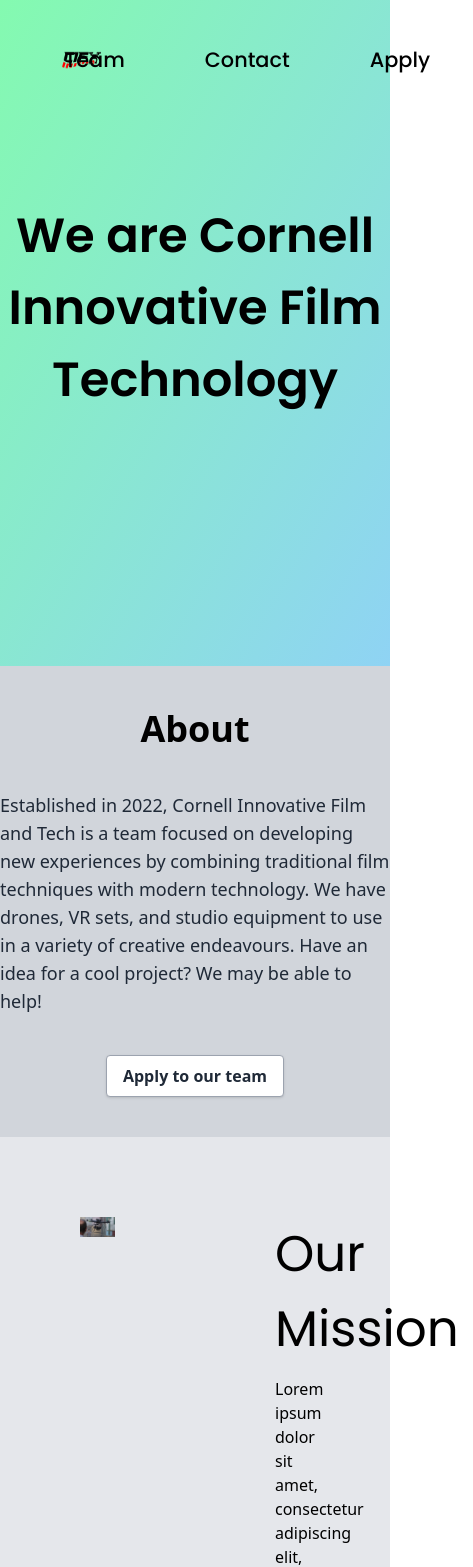
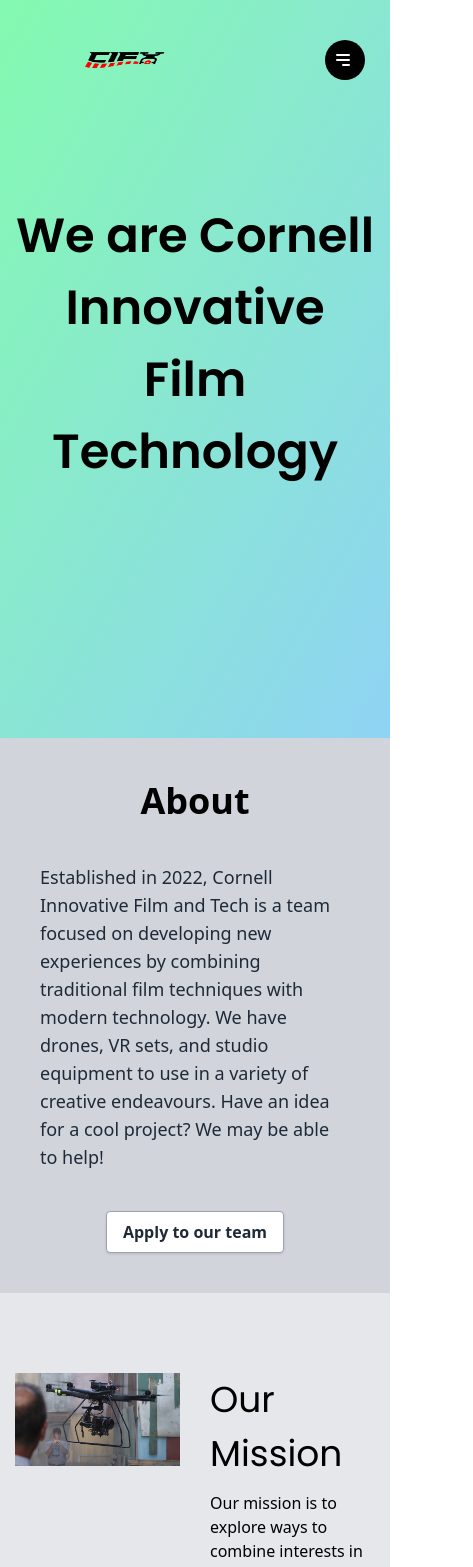
Before and after one commit to Cornell-IFT/ClubWebsite, a React (Create React App) app: page / in a window 390 px wide. Shown: the top 1567 px of the page, 473 px wide, since content can reach past the window. Built offline with nearby package versions, Linux system fonts and the light colour scheme.

Commit message:
added basic responsive navbar

```diff
--- a/public/index.html
+++ b/public/index.html
@@ -1,14 +1,12 @@
 <!DOCTYPE html>
 <html lang="en">
+
 <head>
   <meta charset="utf-8" />
   <link rel="icon" href="%PUBLIC_URL%/favicon.ico" />
   <meta name="viewport" content="width=device-width, initial-scale=1" />
   <meta name="theme-color" content="#000000" />
-    <meta
-      name="description"
-      content="Web site created using create-react-app"
-    />
+  <meta name="description" content="Web site created using create-react-app" />
   <link rel="apple-touch-icon" href="%PUBLIC_URL%/logo192.png" />
   <!--
       manifest.json provides metadata used when your web app is installed on a
@@ -24,8 +22,9 @@
       work correctly both with client-side routing and a non-root public URL.
       Learn how to configure a non-root public URL by running `npm run build`.
     -->
-    <title>React App</title>
+  <title>Cornell Innovative Film and Tech</title>
 </head>
+
 <body>
   <noscript>You need to enable JavaScript to run this app.</noscript>
   <div id="root"></div>
@@ -40,4 +39,5 @@
       To create a production bundle, use `npm run build` or `yarn build`.
     -->
 </body>
+
 </html>
--- a/src/components/Header.css
+++ b/src/components/Header.css
@@ -10,6 +10,8 @@
   text-align: center;
   font-weight: 550;
   font-size: 48px;
+  padding-left: 10px;
+  padding-right: 10px
 }
 
 .header {
--- a/src/components/Navbar.css
+++ b/src/components/Navbar.css
@@ -54,3 +54,64 @@
 .apply:hover {
   color: gray;
 }
+
+.hamburger {
+  border: 0;
+  height: 40px;
+  width: 40px;
+  padding: 0.5rem;
+  border-radius: 50%;
+  background-color: black;
+  cursor: pointer;
+  transition: rgb(28, 28, 28) 0.2s ease-in-out;
+  position: absolute;
+  top: 50%;
+  right: 25px;
+  transform: translateY(-50%);
+  display: none;
+}
+
+.hamburger:hover {
+  background-color: #2642af;
+}
+
+@media screen and (max-width: 768px) {
+  .hamburger {
+    display: block
+  }
+
+  .nav-elements.expanded ul {
+    position: absolute;
+    top: 60px;
+    left: 0;
+    flex-direction: column;
+    width: 100%;
+    background-color: rgb(228, 220, 228);
+    border-top: 1px solid black;
+    padding-bottom: 350px;
+    margin-top: -60px
+  }
+
+  .nav-elements.expanded li {
+    text-align: center;
+    margin: 1.5rem;
+  }
+
+  .nav-elements.expanded li a {
+    color: black;
+    width: 100%;
+    padding: 1.5rem 0;
+  }
+
+  .nav-elements.expanded li a:hover {
+    color: gray;
+  }
+
+  .nav-elements ul {
+    display: none
+  }
+
+  .nav-elements.expanded ul {
+    display: flex;
+  }
+}
--- a/src/components/Navbar.js
+++ b/src/components/Navbar.js
@@ -15,6 +15,8 @@
 
 
 function Navbar() {
+  const [isExpanded, setIsExpanded] = useState(false)
+
   return (
     <>
       <nav className="navbar">
@@ -24,22 +26,47 @@
               <img className="cift-logo" src="/logo_black.png" alt="CIFT" />
             </Link>
           </div>
-          <div className="nav-elements">
+          <div className={isExpanded ? "nav-elements expanded" :
+            "nav-elements"
+          }>
             <ul>
               <li>
-                <StyledLink to="/projects">Projects</StyledLink>
+                <StyledLink to="/projects" onClick={() => {
+                  setIsExpanded(false);
+                }}>Projects</StyledLink>
               </li>
               <li>
-                <StyledLink to="/team">Team</StyledLink>
+                <StyledLink to="/team" onClick={() => {
+                  setIsExpanded(false);
+                }}>Team</StyledLink>
               </li>
               <li>
-                <StyledLink to="/contact">Contact</StyledLink>
+                <StyledLink to="/contact" onClick={() => {
+                  setIsExpanded(false);
+                }}>Contact</StyledLink>
               </li>
               <li>
                 <a className="apply" href="https://www.google.com/">Apply</a>
               </li>
             </ul>
           </div>
+          <button className="hamburger" onClick={() => {
+            setIsExpanded(!isExpanded);
+          }}>
+            {/* icon from heroicons.com */}
+            <svg
+              xmlns="http://www.w3.org/2000/svg"
+              className="h-5 w-5"
+              viewBox="0 0 20 20"
+              fill="white"
+            >
+              <path
+                fillRule="evenodd"
+                d="M3 5a1 1 0 011-1h12a1 1 0 110 2H4a1 1 0 01-1-1zM3 10a1 1 0 011-1h12a1 1 0 110 2H4a1 1 0 01-1-1zM9 15a1 1 0 011-1h6a1 1 0 110 2h-6a1 1 0 01-1-1z"
+                clipRule="evenodd"
+              />
+            </svg>
+          </button>
         </div>
       </nav>
     </>
--- a/src/components/TwoColumn.css
+++ b/src/components/TwoColumn.css
@@ -1,7 +1,7 @@
 .heading {
   margin-top: 0px;
   font-family: 'Poppins', sans-serif;
-  font-size: 50px;
+  font-size: 36px;
   font-weight: 400
 }
 
@@ -19,11 +19,11 @@
 }
 
 .imgbox {
-  margin: 0px 80px 0px 80px;
+  margin: 0px 15px 0px 15px;
 }
 
 .textbox {
-  margin: 0px 80px 0px 80px;
+  margin: 0px 15px 0px 15px;
 }
 
 .drone-home {
--- a/src/pages/Contact.js
+++ b/src/pages/Contact.js
@@ -4,7 +4,7 @@
 const Contact = () => {
   return (
     <div>
-      <div class="pt-20 pb-64 flex flex-row justify-center
+      <div class="pt-20 pb-64 flex flex-col justify-center
                 items-center ">
         <h1 class="w-full mb-10 mt-0 text-3xl font-bold leading-tight text-primary text-center">
           Email
--- a/src/pages/Home.js
+++ b/src/pages/Home.js
@@ -11,7 +11,7 @@
           <h1 class="w-full mb-10 mt-0 text-4xl font-bold leading-tight text-primary text-center">
             About
           </h1>
-          <p class="w-full mb-10 text-lg font-normal text-gray-800 lg:text-xl sm:px-16 xl:px-48 dark:text-gray-800">
+          <p class="w-full mb-10 text-lg font-normal text-gray-800 lg:text-xl sm:px-16 xl:px-48 dark:text-gray-800 px-10">
             Established in 2022, Cornell Innovative Film and Tech is a team focused on developing new experiences by combining traditional film techniques with modern technology. We have drones, VR sets, and studio equipment to use in a variety of creative endeavours. Have an idea for a cool project? We may be able to help!
           </p>
           <a type="button" class="bg-white hover:bg-gray-100 text-gray-800 font-semibold py-2 px-4 border border-gray-400 rounded shadow" href="https://www.google.com/">
@@ -20,9 +20,9 @@
         </div>
       </div>
       <div class="bg-gray-200">
-        <TwoColumn heading="Our Mission" text="Lorem ipsum dolor sit amet, consectetur adipiscing elit, sed do eiusmod tempor incididunt ut labore et dolore magna aliqua. Ut enim ad minim veniam, quis nostrud exercitation ullamco laboris nisi ut aliquip ex ea commodo consequat. Duis aute irure dolor in reprehenderit in voluptate velit esse cillum dolore eu fugiat nulla pariatur. Excepteur sint occaecat cupidatat non proident, sunt in culpa qui officia deserunt mollit anim id est laborum." image="/drone.jpeg" left={true} />
-        <TwoColumn heading="Our Tools" text="Lorem ipsum dolor sit amet, consectetur adipiscing elit, sed do eiusmod tempor incididunt ut labore et dolore magna aliqua. Ut enim ad minim veniam, quis nostrud exercitation ullamco laboris nisi ut aliquip ex ea commodo consequat. Duis aute irure dolor in reprehenderit in voluptate velit esse cillum dolore eu fugiat nulla pariatur. Excepteur sint occaecat cupidatat non proident, sunt in culpa qui officia deserunt mollit anim id est laborum." image="/logo_black.png" left={false} />
-        <TwoColumn heading="Our Projects" text="Lorem ipsum dolor sit amet, consectetur adipiscing elit, sed do eiusmod tempor incididunt ut labore et dolore magna aliqua. Ut enim ad minim veniam, quis nostrud exercitation ullamco laboris nisi ut aliquip ex ea commodo consequat. Duis aute irure dolor in reprehenderit in voluptate velit esse cillum dolore eu fugiat nulla pariatur. Excepteur sint occaecat cupidatat non proident, sunt in culpa qui officia deserunt mollit anim id est laborum." image="/5183000.jpg" left={true} />
+        <TwoColumn heading="Our Mission" text="Our mission is to explore ways to combine interests in film and technology." image="/drone.jpeg" left={true} />
+        <TwoColumn heading="Our Tools" text="We use anything from drones, VR sets, to post-production software to build out our ideas." image="/logo_black.png" left={false} />
+        <TwoColumn heading="Our Projects" text="As a project-oriented team, we seek to produce new experiences every semester" image="/5183000.jpg" left={true} />
       </div>
     </div>
   );
```
Also changed, not shown: src/components/Hamburger.css (added), src/components/Hamburger.js (added), 1 other file (tests, documents, lock files or other folders). Lines whose indentation alone changed are shown as unchanged.
